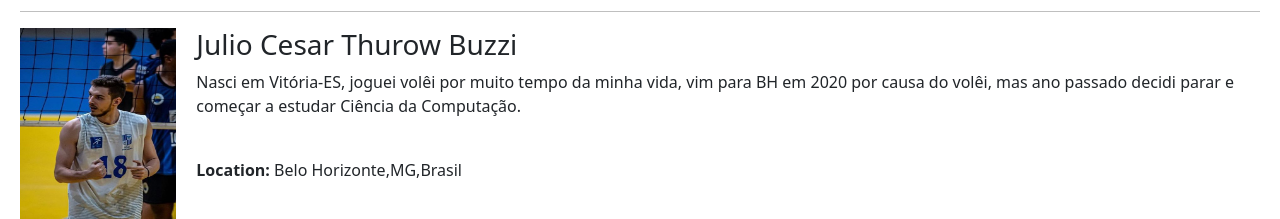
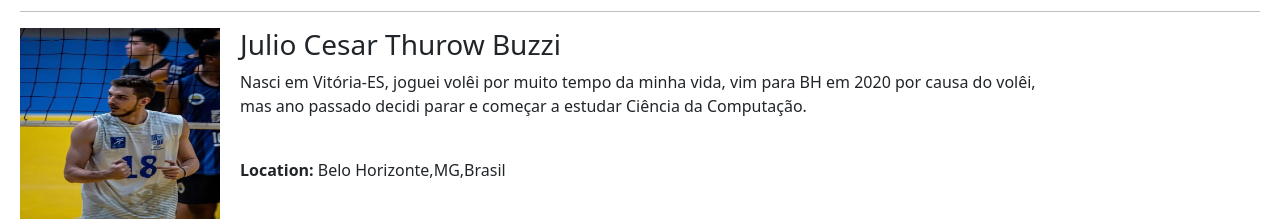
Before and after one commit to JulioBuzzi/TrabalhoPratico, a website: page index.html in a window 1280 px wide. Shown: the part 159-378 px from the top of the page. Drawn offline with nearby package versions, Linux system fonts and the light colour scheme; no server answers.

Commit message:
ajeitando paragrafo

```diff
--- a/index.html
+++ b/index.html
@@ -27,7 +27,7 @@
       <img class="me" src="/assets/images/juliada.png" alt="Julio Buzzi">
       <section class="perfil">
       <h3>Julio Cesar Thurow Buzzi</h3>
-      <p class="sobre-mim">Nasci em Vitória-ES, joguei volêi por muito tempo da minha vida, vim para BH em 2020 por causa do volêi, mas ano passado decidi parar e começar a estudar Ciência da Computação.</p><br>
+      <p class="sobre-mim">Nasci em Vitória-ES, joguei volêi por muito tempo da minha vida, vim para BH em 2020 por causa do volêi,<br>mas ano passado decidi parar e começar a estudar Ciência da Computação.</p><br>
       <p class="location"> <strong>Location: </strong>Belo Horizonte,MG,Brasil </p><br>
       <p class='site'><strong>Site: </strong>https://pucminas.br/JulioBuzzi</p>
         <section class="icons">
```
